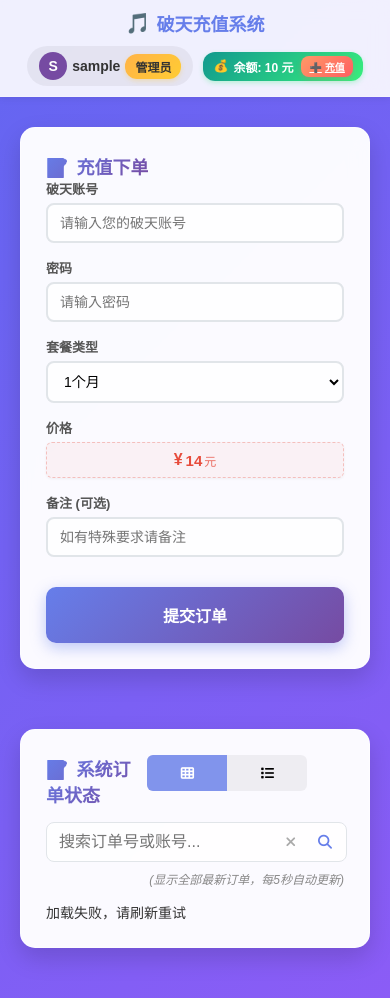
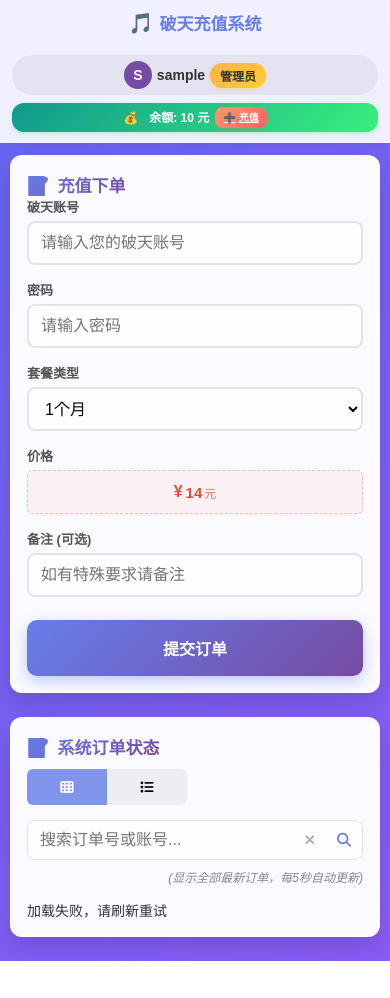
Before and after one commit to kidrauhl123/testbot, a Flask app: template templates/index.html in a window 390 px wide. After the commit the page ends 961 px from the top, so only its background shows below. Run offline with Flask 3, Linux system fonts and the light colour scheme; the visitor is signed in with stand-in values (Sample User, id 1); the template is opened without the code that fills it: most values are stand-ins (such as "Sample title", 1, 10 or a date in 2020); parts of the project's set-up code (start-up, migrations or seed data) failed here and were passed over; some libraries are stand-ins or nearby versions.

Commit message:
fix: improve homepage mobile layout

```diff
--- a/templates/index.html
+++ b/templates/index.html
@@ -928,9 +928,125 @@
     }
 
     @media (max-width: 600px) {
+      body {
+        overflow-x: hidden;
+        font-size: 14px;
+      }
+
+      .navbar {
+        padding: 10px 12px;
+        flex-direction: column;
+        align-items: stretch;
+        gap: 10px;
+      }
+
+      .navbar-brand {
+        justify-content: center;
+        font-size: 17px;
+      }
+
+      .navbar-user {
+        width: 100%;
+        flex-direction: column;
+        align-items: stretch;
+        gap: 8px;
+        min-width: 0;
+      }
+
+      .user-dropdown,
+      .user-info {
+        width: 100%;
+        min-width: 0;
+      }
+
+      .user-info {
+        justify-content: center;
+        flex-wrap: wrap;
+      }
+
+      .mobile-safe-text,
+      .user-name {
+        min-width: 0;
+        max-width: 100%;
+        overflow-wrap: anywhere;
+        word-break: break-word;
+      }
+
+      .balance-badge {
+        width: 100%;
+        justify-content: center;
+        flex-wrap: wrap;
+        gap: 6px;
+        text-align: center;
+        line-height: 1.5;
+      }
+
+      .recharge-btn {
+        margin-left: 0;
+      }
+
+      .main-container {
+        width: 100%;
+        max-width: 100%;
+        margin: 12px auto;
+        padding: 0 10px;
+      }
+
+      .container {
+        width: 100%;
+        flex-direction: column;
+        gap: 12px;
+      }
+
+      .left, .right {
+        width: 100%;
+        min-width: 0;
+        flex-shrink: 1;
+      }
+
+      .card {
+        width: 100%;
+        padding: 16px;
+        margin-bottom: 12px;
+        border-radius: 12px;
+      }
+
+      .order-form-card,
+      .orders-panel-card {
+        overflow: hidden;
+      }
+
       .card-header {
+        flex-direction: column;
+        width: 100%;
         align-items: flex-start;
         gap: 10px;
+      }
+
+      .card-header h2 {
+        font-size: 17px;
+      }
+
+      .form-control {
+        font-size: 16px;
+        min-height: 44px;
+      }
+
+      .price-display {
+        width: 100%;
+        min-height: 44px;
+        font-size: 16px;
+      }
+
+      .form-actions {
+        width: 100%;
+      }
+
+      .submit-btn {
+        width: 100%;
+        min-height: 46px;
+        font-size: 16px;
+        margin-top: 8px;
       }
 
       .header-actions {
@@ -991,7 +1107,7 @@
     <div class="user-dropdown">
       <div class="user-info">
         <div class="user-avatar">{{ session.username[0]|upper }}</div>
-        <span class="user-name">{{ session.username }}</span>
+        <span class="mobile-safe-text user-name">{{ session.username }}</span>
         {% if session.is_admin %}
           <span class="admin-badge">管理员</span>
         {% endif %}
@@ -1024,7 +1140,7 @@
 
     {% if balance is defined %}
     <div id="balanceBadge" class="balance-badge {% if balance < 0 %}negative{% endif %}" style="cursor:pointer;">
-      余额: {{ balance }} 元
+      <span class="mobile-safe-text">余额: {{ balance }} 元</span>
       <a href="/recharge" class="recharge-btn">充值</a>
     </div>
     {% endif %}
@@ -1037,7 +1153,7 @@
 <div class="main-container">
     <div class="container">
         <div class="left">
-            <div class="card">
+            <div class="card order-form-card">
                 <div class="card-header">
                   <h2>充值下单</h2>
                 </div>
@@ -1068,13 +1184,15 @@
                     <label>备注 (可选)</label>
                     <input name="remark" class="form-control" placeholder="如有特殊要求请备注">
                   </div>
-                  <button type="submit" class="submit-btn">提交订单</button>
+                  <div class="form-actions">
+                    <button type="submit" class="submit-btn">提交订单</button>
+                  </div>
                 </form>
             </div>
         </div>
 
         <div class="right">
-            <div class="card">
+            <div class="card orders-panel-card">
                 <div class="card-header">
                   <h2>{% if session.is_admin %}系统订单状态{% else %}我的订单{% endif %}</h2>
                   <div class="header-actions">
```
Also changed, not shown: tests/test_order_ui_responsive.py (+42 -0 lines).
